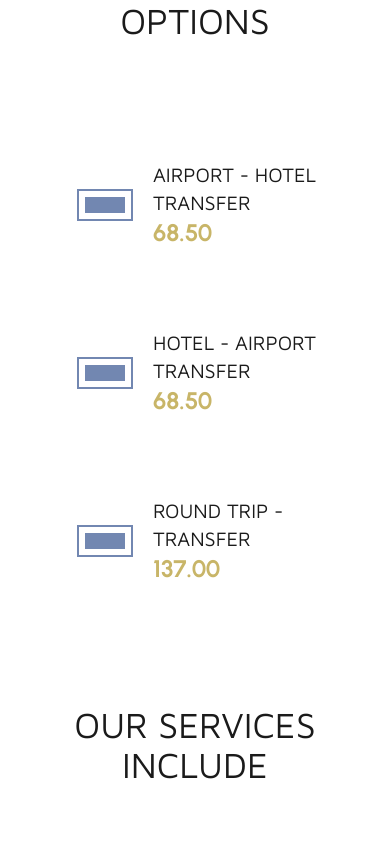
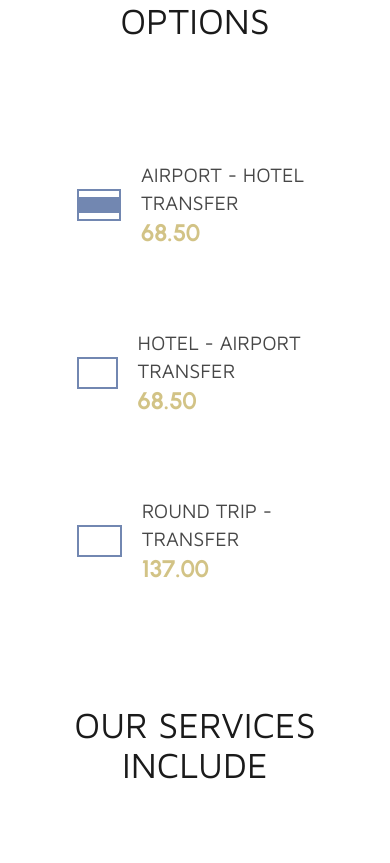
Before and after one commit to darideveloper/will-ryan-airport-transfers, a React (Vite) app: page / in a window 390 px wide. Shown: the part 1180-2043 px from the top of the page. Built offline with nearby package versions, Linux system fonts and the light colour scheme.

Commit message:
feat (form/transport-types): select transport type

```diff
--- a/src/components/transport-type.jsx
+++ b/src/components/transport-type.jsx
@@ -1,22 +1,30 @@
 import PropTypes from 'prop-types'
 
-export default function TransportType ({id, text, price}) {
+export default function TransportType ({id, text, price, handleUpdateType, activeTransportType}) {
+
+  function handleChange (e) {
+    // Submit activate checked to parent
+    handleUpdateType (id)
+  }
 
   return (
-    <div className="transport-type flex items-center justify-start my-10 md:justify-center">
+    <div className="transport-type">
 
       <div className="checkbox opacity-80 ms-3">
-        <label htmlFor={id} className='border-2 w-14 h-8 border-blue flex items-center justify-center'>
-          <div className="inside bg-blue w-10 h-4"></div>
+        <label htmlFor={id} className='flex items-center justify-start my-10 md:justify-center'>
+          <div className="box border-2 w-14 h-8 border-blue flex items-center justify-center">
+            {/* Actiuvate this div when selected */}
+            <div className="inside bg-blue w-10 h-4" style={{display: activeTransportType == id ? "block" : "none"}}></div>
+          </div>
+
+          <div className="text ms-5">
+            <h3 className='uppercase text-xl'>{text}</h3>
+            <span className="price text-gold font-bold text-2xl">{price}</span>
+          </div>
+
         </label>
-        <input type="checkbox" name={id} id={id} className='hidden'/>
+        <input type="radio" name="transport-type" className='hidden' id={id} onChange={(e) => {handleChange (e)}}/>
       </div>
-
-      <div className="text ms-5">
-        <h3 className='uppercase text-xl'>{text}</h3>
-        <span className="price text-gold font-bold text-2xl">{price}</span>
-      </div>
-
     </div>
   )
 }
--- a/src/components/transport-types.jsx
+++ b/src/components/transport-types.jsx
@@ -1,12 +1,20 @@
+import { useState } from "react"
 import TransportType from "./transport-type"
 
 export default function TransportTypes() {
+
+  const [activeTransportType, setActiveTransportType] = useState('airport')
 
   const transports = [
     { id: "airport", text: "Airport - Hotel Transfer", price: '68.50' },
     { id: "hotel", text: "Hotel - Airport Transfer", price: '68.50' },
     { id: "round", text: "Round Trip - Transfer", price: '137.00' },
   ]
+
+  function handleUpdateType (id) {
+    // Update active transport type
+    setActiveTransportType (id)
+  }
 
   return (
     <section className="transport-types w-2/3 mx-auto max-w-sm flex flex-col items-center justify-center md:flex-row md:w-full md:max-w-none md:gap-20">
@@ -17,6 +25,8 @@ export default function TransportTypes() {
           id={transport.id}
           text={transport.text}
           price={transport.price}
+          handleUpdateType={handleUpdateType}
+          activeTransportType={activeTransportType} // submit active transport type to components
         />
       ))}
 
--- a/src/sections/form.jsx
+++ b/src/sections/form.jsx
@@ -8,7 +8,9 @@ export default function Form () {
         text='Transportation Options'
       />
 
-      <TransportTypes />
+      <form action="." method="post">
+        <TransportTypes />
+      </form>
     </section>
   )
 }
```
